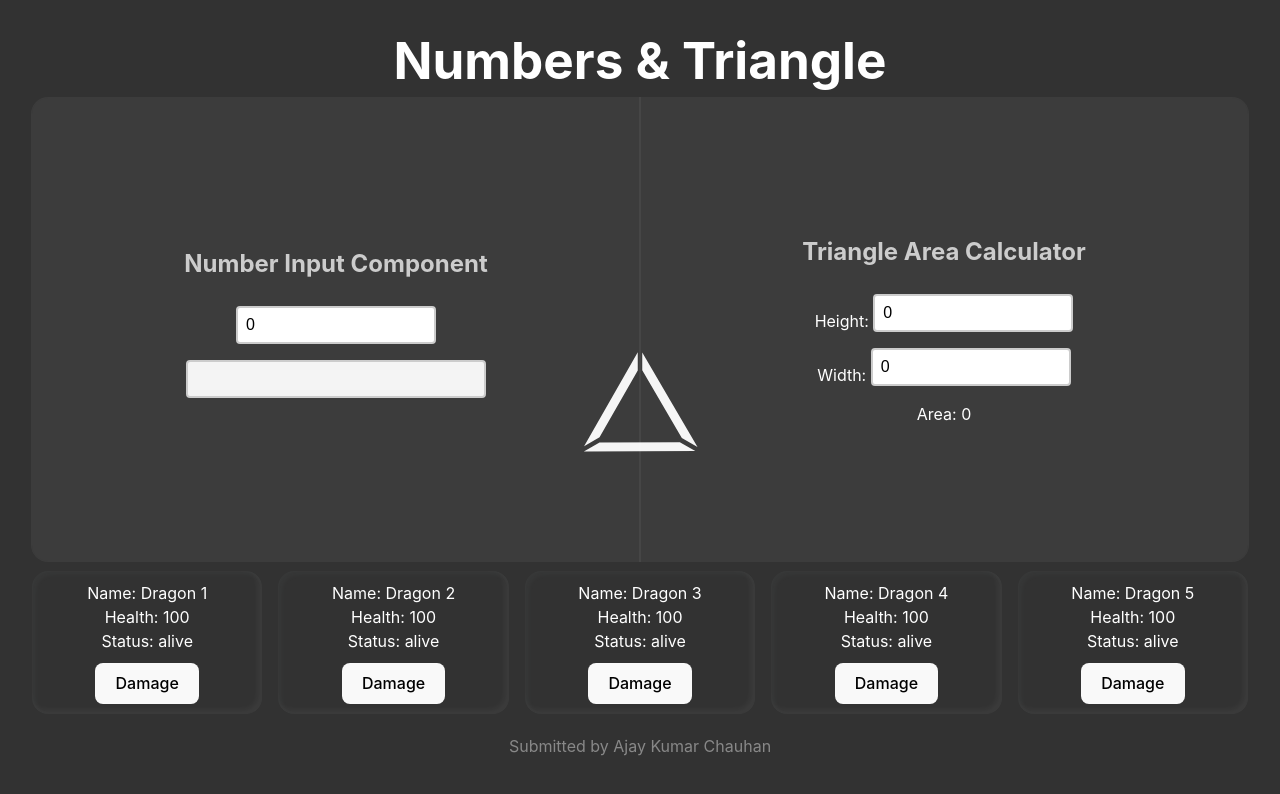
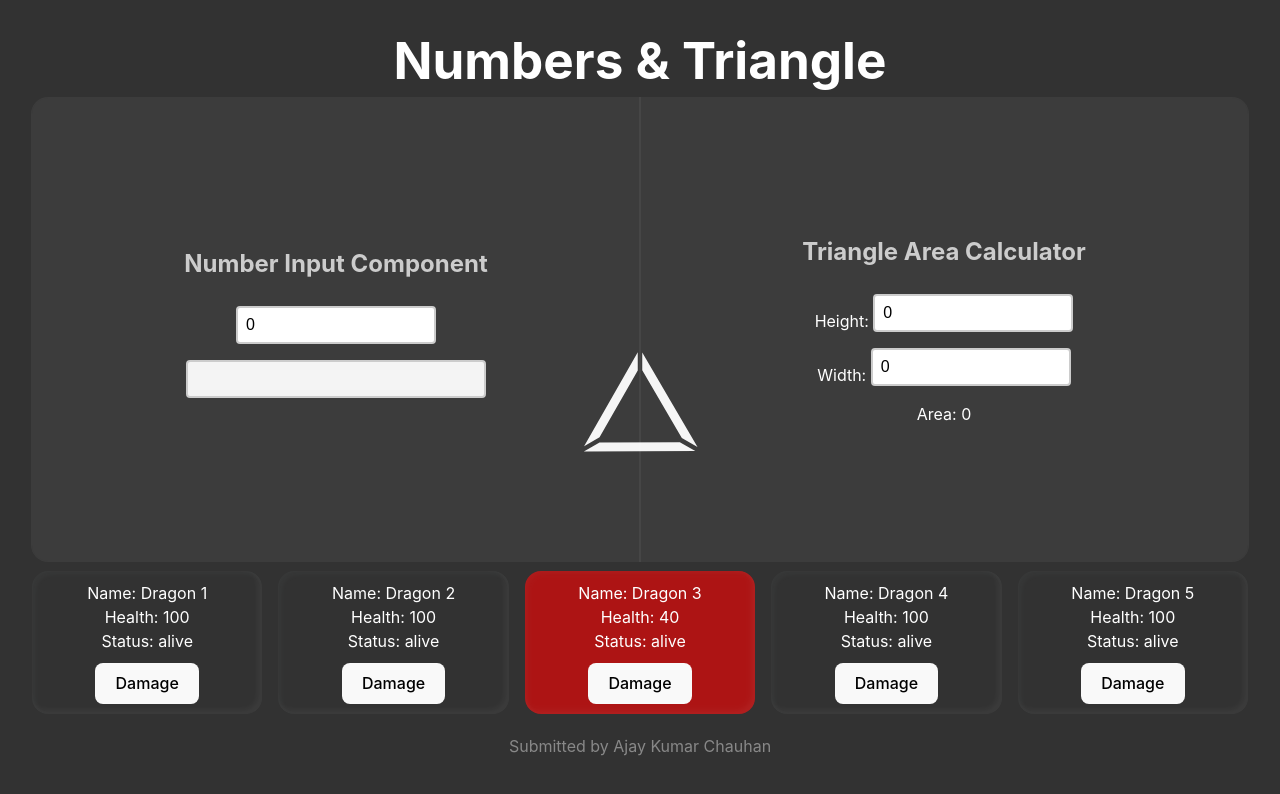
Before and after one commit to akchauhan2/triangle, a React (Vite) app: page / in a window 1280 px wide. Shown: the top 794 px of the page. Built offline with nearby package versions, Linux system fonts and the light colour scheme.

Commit message:
Dragon Damage and GUI

```diff
--- a/src/App.tsx
+++ b/src/App.tsx
@@ -10,7 +10,7 @@ function App() {
     new Array(5).fill(0).map((_, id) => ({
       id,
       name: "Dragon " + (id + 1),
-      health: 100,
+      health: id == 2 ? 40 : 100,
       alive: "alive" as Alive,
     }))
   );
--- a/src/Dragon.tsx
+++ b/src/Dragon.tsx
@@ -13,8 +13,8 @@ export function DragonComponent({
       d.id === dragon.id
         ? {
             ...d,
-            health: Math.max(0, d.health - 20),
-            alive: d.health - 20 <= 0 ? "dead" : "alive",
+            health: Math.max(0, d.health - 10),
+            alive: d.health - 10 <= 0 ? "dead" : "alive",
           }
         : d
     );
```
